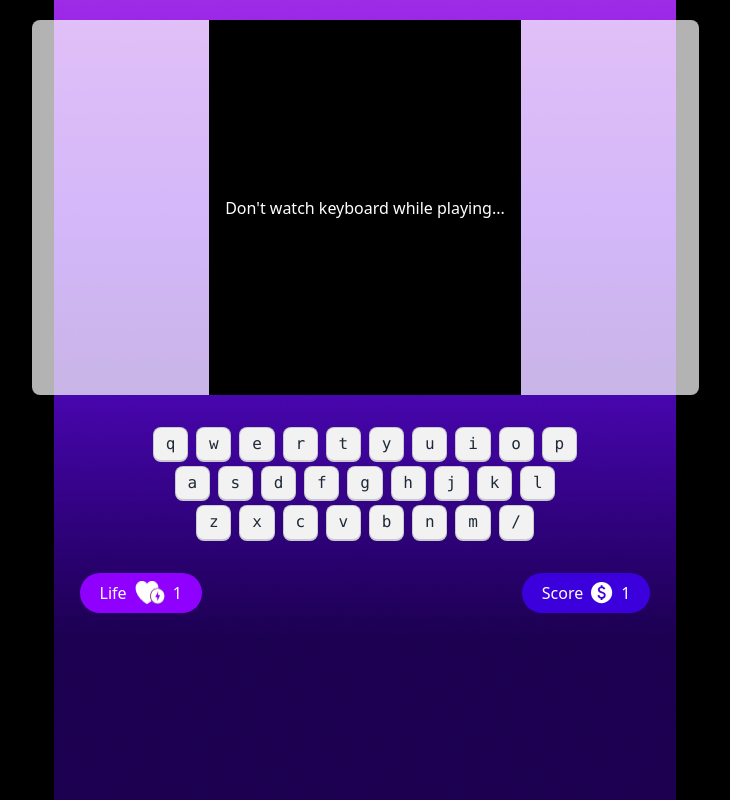
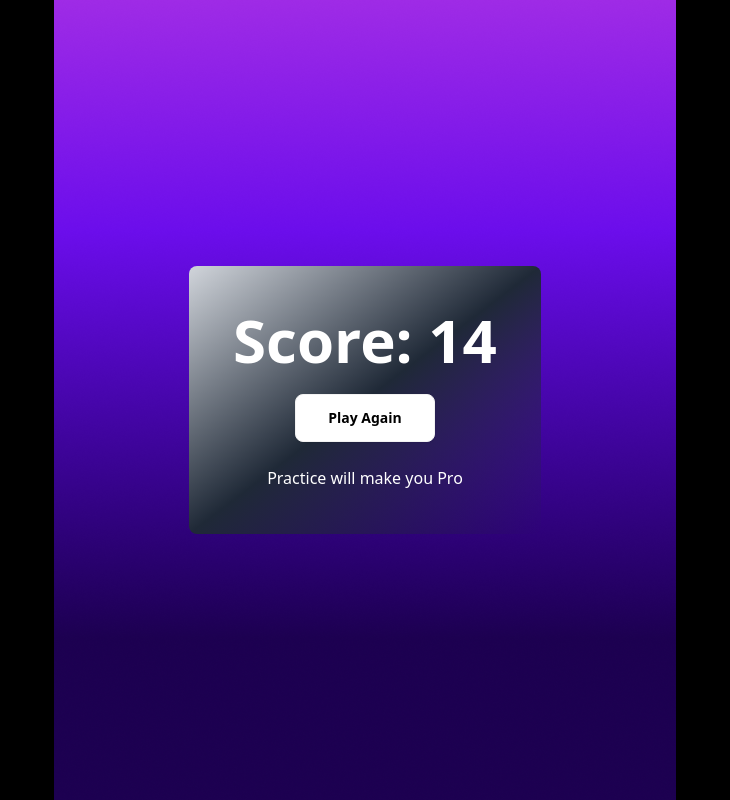
Before and after one commit to NihanShahriarPalock/Alpha-Clash-Game, a plain HTML site: page index.html in a window 1280 px wide. Shown: the whole page, without its empty margins (275-1005 px from the left). Drawn offline with nearby package versions, Linux system fonts and the light colour scheme.

Commit message:
UI design done

```diff
--- a/index.html
+++ b/index.html
@@ -11,7 +11,7 @@
 
 </head>
 
-<body>
+<body class="">
     <main class="min-h-screen bg-black bg-[url(images/background.png)] bg-no-repeat bg-center">
         <section class="dashboard hidden">
             <div class="min-h-screen flex gap-6  flex-col justify-center items-center ">
@@ -21,16 +21,22 @@
 
             </div>
         </section>
-        <section class="gameControl flex items-center justify-center flex-col gap-7">
+
+
+        <section class="gameControl hidden">
+            <div class="items-center flex justify-center flex-col gap-7">
                 <div
-                class="artboard artboard-horizontal phone-2 w-6 bg-[#ffffffB3] rounded-lg border-10 border-[#555D50] mt-5 flex  justify-center">
-                <p class="bg-black max-w-max text-white p-4 w-max  flex items-center text-center justify-center">Don't watch
+                    class="artboard artboard-horizontal phone-6 bg-[#ffffffB3] rounded-lg border-[#555D50] border-[20px] mt-5">
+                    <div class="flex justify-center">
+                        <p class="bg-[#555D50]  text-white -mt-1 pb-4 px-6 rounded-br-2xl rounded-bl-2xl">Don't watch
                             keyboard while playing...</p>
-
+                    </div>
+                </div>
             </div>
 
+            <!-- Keyboard Layout -->
             <div>
-                <!-- Keyboard Layout -->
+
                 <div class="flex justify-center gap-2 my-1 w-full">
                     <kbd class="kbd">q</kbd>
                     <kbd class="kbd">w</kbd>
@@ -66,7 +72,8 @@
                 </div>
             </div>
 
-          <div class="flex gap-80">
+            <!-- Life and Score -->
+            <div class="flex justify-evenly">
                 <div class="flex text-white bg-[#8F00FF] rounded-3xl px-5 py-2 gap-2">
                     <p>Life</p>
                     <img src="./images/Life-icon.png" alt="Life">
@@ -84,6 +91,23 @@
             </div>
 
         </section>
+
+
+        <section class="result">
+
+              <div class="flex flex-col justify-center items-center min-h-screen">
+                <div class="text-white text-center space-y-6 bg-gradient-to-br from-gray-300 via-gray-800 to-transparent rounded-lg p-11">
+                    <h1 class="font-extrabold text-6xl">
+                        <span>Score: </span><span>14</span>
+                    </h1>
+                    <button class="btn bg-white text-black py-4 px-8 font-semibold">Play Again</button>
+                    <p class="text-center">Practice will make you Pro</p>
+                </div>
+              </div>
+
+
+
+        </section>
     </main>
 
 
```
Lines whose indentation alone changed are shown as unchanged.
